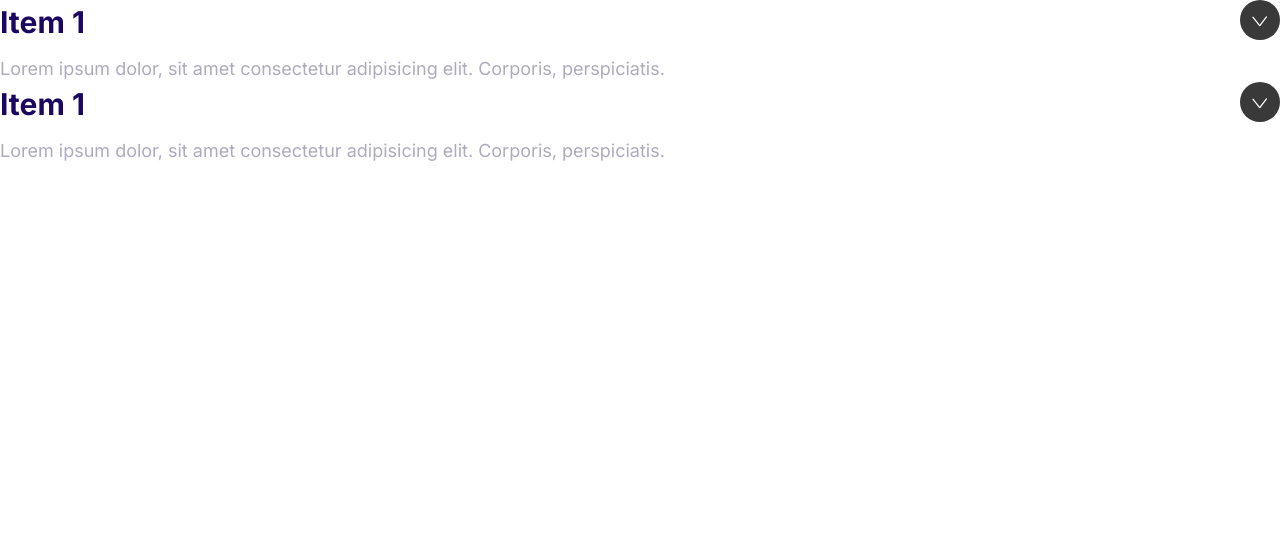
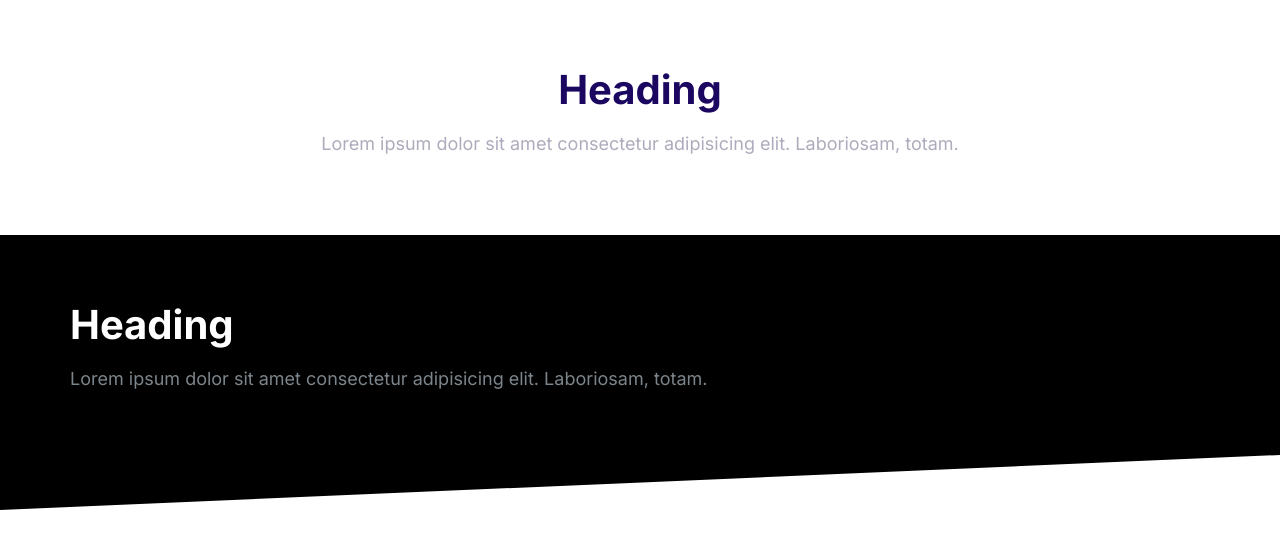
Before and after one commit to andressami/cursomoshify, a plain HTML site: page index.html in a window 1280 px wide. Drawn offline with Linux system fonts and the light colour scheme.

Commit message:
Construindo blocks

```diff
--- a/Styles/styles.css
+++ b/Styles/styles.css
@@ -585,3 +585,47 @@
     max-height: 100vh;
     opacity: 1;
 }
+
+
+/* BLOCKS */
+
+.block {
+    --padding-vertical: 6rem;
+    padding: var(--padding-vertical) 2rem;
+}
+
+.block__header {
+    text-align: center;
+}
+
+.block__heading {
+    margin-top: 0;
+}
+
+.block--dark {
+    background: #000;
+    color: #7b858b;
+}
+
+.block--dark .block__heading {
+    color: #fff;
+}
+
+.block--skewed-right {
+    background: #000;
+    color: #7b858b;
+    clip-path: polygon(0% 0%, 100% 0%, 100% 100%, 0% 80%);
+    padding-bottom: calc(var(--padding-vertical) + 4rem);
+}
+
+.block--skewed-left {
+    background: #000;
+    color: #7b858b;
+    clip-path: polygon(0% 0%, 100% 0%, 100% 80%, 0% 100%);
+    padding-bottom: calc(var(--padding-vertical) + 4rem);
+}
+
+.container {
+    max-width: 1140px;
+    margin: 0 auto;
+}
--- a/index.html
+++ b/index.html
@@ -15,98 +15,23 @@
     <link rel="stylesheet" href="Styles/styles.css" />
   </head>
   <body>
-    <div class="collapsible collapsible--expanded">
-      <header class="collapsible__header">
-        <h2 class="collapsible__heading">Item 1</h2>
-        <svg
-          class="icon collapsible__chevron"
-          id="Layer_1"
-          data-name="Layer 1"
-          xmlns="http://www.w3.org/2000/svg"
-          viewBox="0 0 51 51"
-        >
-          <defs>
-            <style>
-              .cls-1 {
-                fill: #393939;
-              }
-              .cls-2 {
-                fill: #fff;
-              }
-            </style>
-          </defs>
-          <circle class="cls-1" cx="25.5" cy="25.5" r="25.5" />
-          <rect
-            class="cls-2"
-            x="24.4"
-            y="27.9"
-            width="1.6"
-            height="15.24"
-            rx="0.8"
-            transform="matrix(0.78, -0.63, 0.63, 0.78, -21.26, 15.39)"
-          />
-          <rect
-            class="cls-2"
-            x="33.3"
-            y="27.9"
-            width="1.6"
-            height="15.24"
-            rx="0.8"
-            transform="translate(24 -21.9) rotate(37.3)"
-          />
-        </svg>
+    <div class="block container">
+      <header class="block__header">
+        <h2 class="block__heading">Heading</h2>
+        <p>
+          Lorem ipsum dolor sit amet consectetur adipisicing elit. Laboriosam,
+          totam.
+        </p>
       </header>
-      <div class="collapsible__content">
-        Lorem ipsum dolor, sit amet consectetur adipisicing elit. Corporis,
-        perspiciatis.
+    </div>
+    <section class="block block--dark block--skewed-left">
+      <div class="container">
+        <h2 class="block__heading">Heading</h2>
+        <p>
+          Lorem ipsum dolor sit amet consectetur adipisicing elit. Laboriosam,
+          totam.
+        </p>
       </div>
-    </div>
-    <div class="collapsible collapsible--expanded">
-      <header class="collapsible__header">
-        <h2 class="collapsible__heading">Item 1</h2>
-        <svg
-          class="icon collapsible__chevron"
-          id="Layer_1"
-          data-name="Layer 1"
-          xmlns="http://www.w3.org/2000/svg"
-          viewBox="0 0 51 51"
-        >
-          <defs>
-            <style>
-              .cls-1 {
-                fill: #393939;
-              }
-              .cls-2 {
-                fill: #fff;
-              }
-            </style>
-          </defs>
-          <circle class="cls-1" cx="25.5" cy="25.5" r="25.5" />
-          <rect
-            class="cls-2"
-            x="24.4"
-            y="27.9"
-            width="1.6"
-            height="15.24"
-            rx="0.8"
-            transform="matrix(0.78, -0.63, 0.63, 0.78, -21.26, 15.39)"
-          />
-          <rect
-            class="cls-2"
-            x="33.3"
-            y="27.9"
-            width="1.6"
-            height="15.24"
-            rx="0.8"
-            transform="translate(24 -21.9) rotate(37.3)"
-          />
-        </svg>
-      </header>
-      <div class="collapsible__content">
-        Lorem ipsum dolor, sit amet consectetur adipisicing elit. Corporis,
-        perspiciatis.
-      </div>
-    </div>
-    <script src="js/main.js"></script>
+    </section>
   </body>
 </html>
```
Also changed, not shown: Components/Collapsibles.html (+1 -0 lines).
